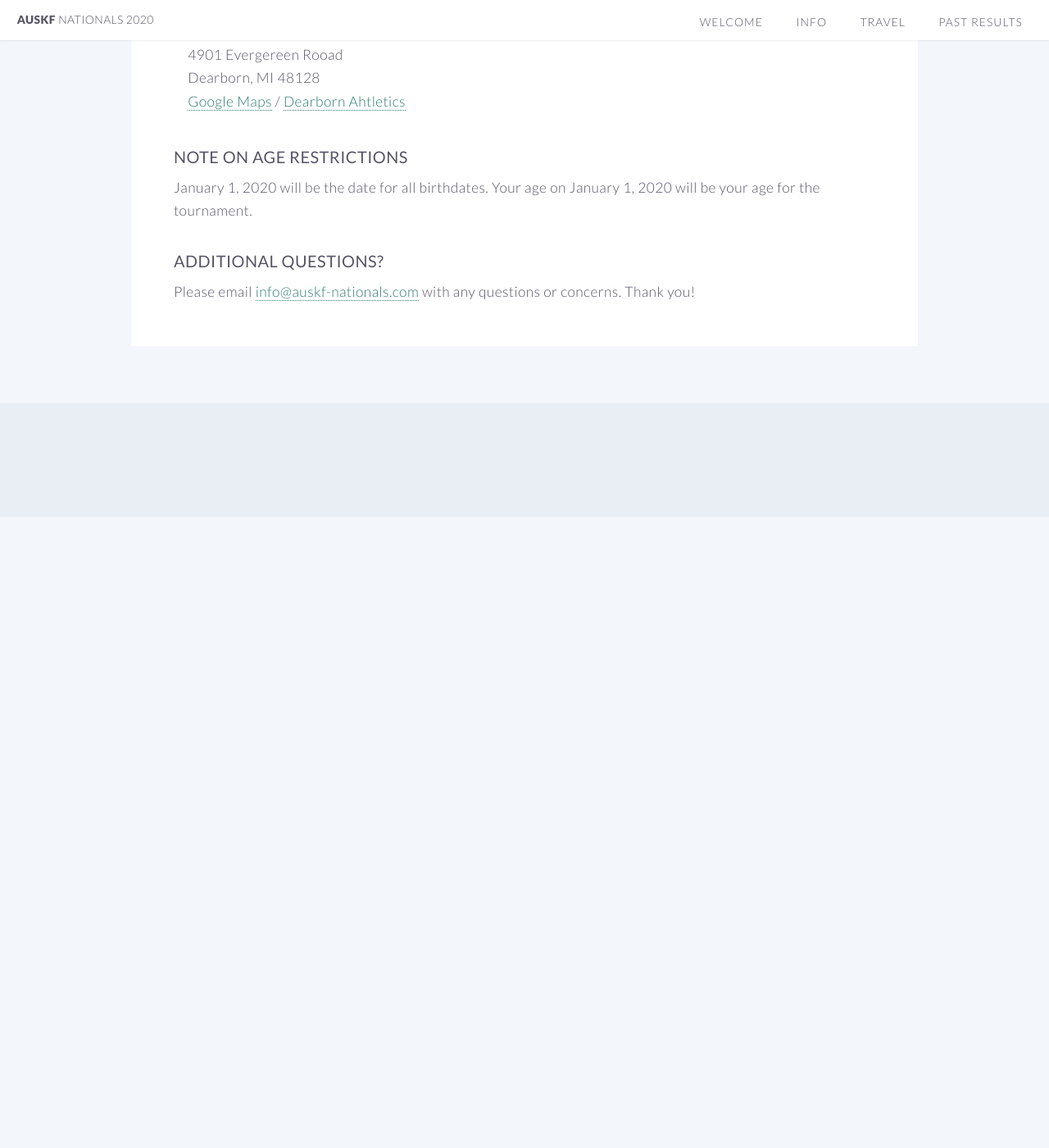
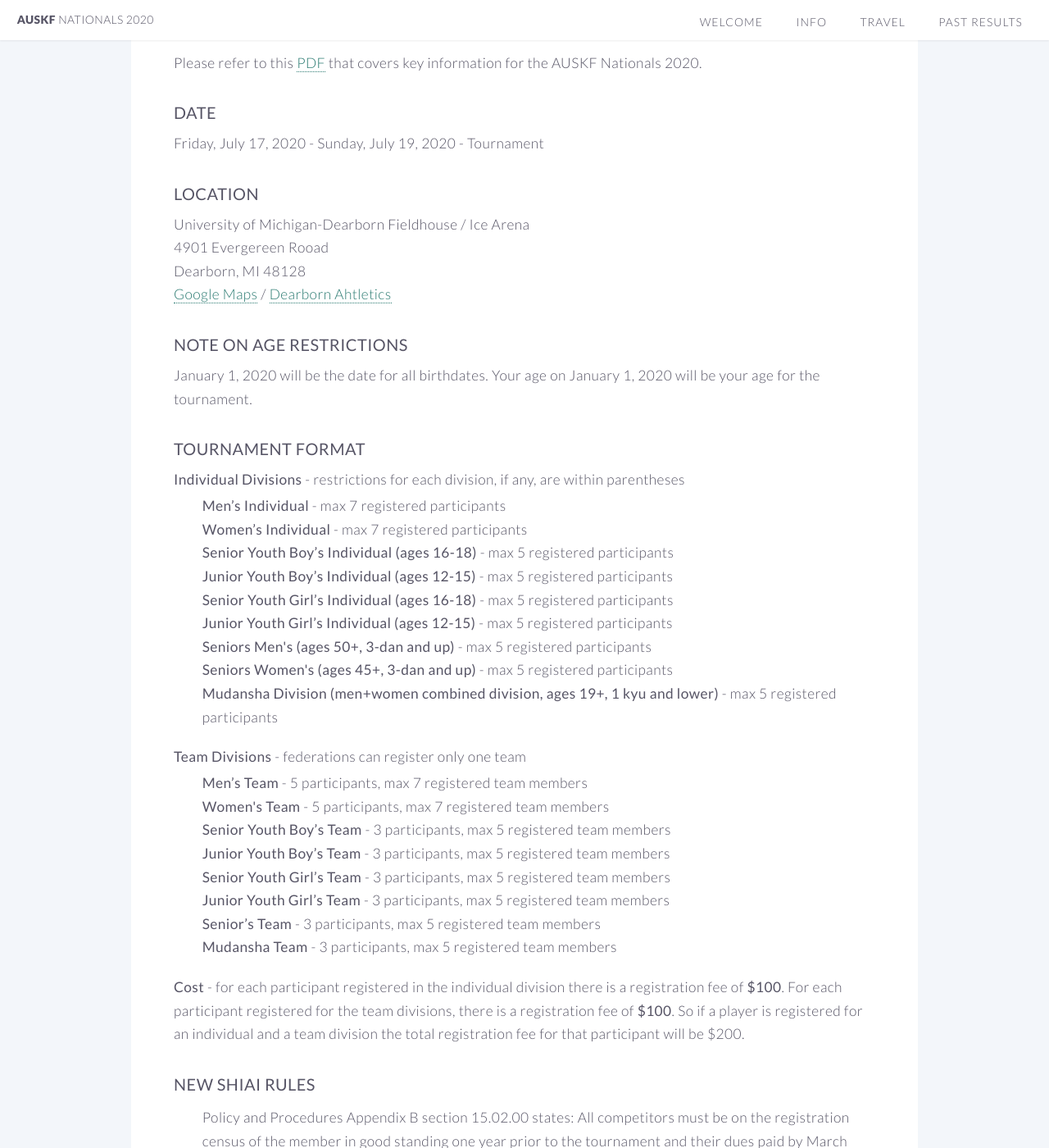
Before and after one commit to auskf-web/auskf-nationals.github.io, a Jekyll site: the page built from info.html, in a window 1280 px wide and 1400 px high, scrolled down 523 px. Shown: the whole window at 82% size. Built offline with Jekyll 4.4.1, drawn with Linux system fonts in a browser that asks for light colours; before the commit the page ends 1153 px from its top, so only the background shows below that; some of the changed text lies outside the part shown.

Commit message:
More info updates for 2020

```diff
--- a/_config.yml
+++ b/_config.yml
@@ -1,10 +1,10 @@
 # Site settings
-title: AUSKF Nationals 2017
+title: AUSKF Nationals
 
 email: web@auskf-nationals.com
 
 description: > # this means to ignore newlines until "baseurl:"
-  Official website for the AUSKF National Championships 2017
+  Official website for the AUSKF National Championships
 
 baseurl: ""
 
@@ -38,3 +38,9 @@ banner_photographer: Alberto Adán
 
 # If show_save_the_date is true ensure {{ site.tournament_year }}-welcome.pdf exists in the assets folder
 show_save_the_date: false
+
+# Bento
+number_of_days_order_bento: three
+range_of_days_for_bento: Friday - Sunday
+cost_bento_per_day: $15
+cost_bento_if_all_days: $45
--- a/index.html
+++ b/index.html
@@ -22,7 +22,6 @@ layout: landing-page
 			{{ site.tournament_location_city_state }}<br>
 		{% endif %}
 		<br>
-		<br>
 
 		Visit the <a href="/info.html">Info page</a> for more information.<br><br>
 
--- a/info.html
+++ b/info.html
@@ -29,25 +29,30 @@ th, td {
 			<section>
 				This page contains information on:
 				<ul style="padding-left:2em; padding-top:0.5em; margin-bottom: 20px;">
+					<li><a href="#pdf">Key Info PDF</a></li>
 					<li><a href="#date">Date</a></li>
 					<li><a href="#location">Location</a></li>
 					<li><a href="#age">Note on age restrictions</a></li>
+					<li><a href="#format">Tournament format</a></li>
+					<li><a href="#rules">New shiai rules</a></li>
+					<li><a href="#bento">Food and beverages</a></li>
 
 					<!--
 					<li><a href="#map">Map of tournament site facilities</a></li>
-					<li><a href="#bento">Food and beverages</a></li>
-					<li><a href="#format">Tournament format</a></li>
 					<li><a href="#sayonara">Sayonara Party</a></li>
 					-->
 
-					<!-- <li><a href="#shinai">Shinai Check-In</a></li> -->
+					<li><a href="#shinai">Shinai Check-In</a></li>
 					<li><a href="#questions">Additional questions?</a></li>
 				</ul>
 
+				<a name="pdf"><h1 style="padding-top: 50px; margin-top: -50px;"></h1></a>
+				<header style="margin-bottom: 8px;"><h3><b>Key Info PDF</b></h3></header>
+				Please refer to this <a href="assets/A3.2020 AUSKF National Championships Prelim Info R7.pdf" target=_blank>PDF</a> that covers key information for the AUSKF Nationals {{ site.tournament_year }}.<br><br>
+
 				<a name="date"><h1 style="padding-top: 50px; margin-top: -50px;"></h1></a>
 				<header style="margin-bottom: 8px;"><h3><b>Date</b></h3></header>
-				<ul style="padding-left:2em;">
-					<li>{{ site.tournament_date_with_day }} - Tournament</li>
+				{{ site.tournament_date_with_day }} - Tournament<br><br>
 
 					<!--
 					<ul style="padding-left:3em; margin-bottom: 10px;">
@@ -62,11 +67,9 @@ th, td {
 						<li>9:00am – 3:00pm</li>
 				    </ul>
 					-->
-				</ul>
 
 				<a name="location"><h1 style="padding-top: 50px; margin-top: -50px;"></h1></a>
 				<header style="margin-bottom: 8px;"><h3><b>Location</b></h3></header>
-				<ul style="list-style-type:none; padding-left:1em">
 				{% if site.venue_determined == true %}
 					{{ site.venue_address_1 }}<br>
 					{{ site.venue_address_2 }}<br>
@@ -76,9 +79,14 @@ th, td {
 					Venue TBD<br>
 					{{ site.tournament_location_city_state }}<br>
 				{% endif %}
-				</ul>
+				<br>
 
-				<!--
+				<a name="age"><h1 style="padding-top: 50px; margin-top: -50px;"></h1></a>
+				<header style="margin-bottom: 8px;"><h3><b>Note on age restrictions</b></h3></header>
+				January 1, {{ site.tournament_year }} will be the date for all birthdates. Your age on January 1, {{ site.tournament_year }} will be your age for the tournament.<br><br>
+
+				<a name="format"><h1 style="padding-top: 50px; margin-top: -50px;"></h1></a>
+				<header style="margin-bottom: 8px;"><h3><b>Tournament format</b></h3></header>
 				<b>Individual Divisions</b> - restrictions for each division, if any, are within parentheses
 				<ul style="padding-left:2em; padding-top:0.2em; margin-bottom: 20px;">
 					<li><b>Men’s Individual</b> - max 7 registered participants</li>
@@ -87,7 +95,8 @@ th, td {
 					<li><b>Junior Youth Boy’s Individual (ages 12-15)</b> - max 5 registered participants</li>
 					<li><b>Senior Youth Girl’s Individual (ages 16-18)</b> - max 5 registered participants</li>
 					<li><b>Junior Youth Girl’s Individual (ages 12-15)</b> - max 5 registered participants</li>
-					<li><b>Seniors Division Individual (ages 50+, 3-dan and up)</b> - max 5 registered participants</li>
+					<li><b>Seniors Men's (ages 50+, 3-dan and up)</b> - max 5 registered participants</li>
+					<li><b>Seniors Women's (ages 45+, 3-dan and up)</b> - max 5 registered participants</li>
 					<li><b>Mudansha Division (men+women combined division, ages 19+, 1 kyu and lower)</b> - max 5 registered participants</li>
 				</ul>
 
@@ -97,14 +106,25 @@ th, td {
 					<li><b>Women's Team</b> - 5 participants, max 7 registered team members</li>
 					<li><b>Senior Youth Boy’s Team</b> - 3 participants, max 5 registered team members</li>
 					<li><b>Junior Youth Boy’s Team</b> - 3 participants, max 5 registered team members</li>
-					<li><b>Senior/Junior Youth Girl’s Team</b> (18 and under) - 3 participants, max 5 registered team members</li>
+					<li><b>Senior Youth Girl’s Team</b> - 3 participants, max 5 registered team members</li>
+					<li><b>Junior Youth Girl’s Team</b> - 3 participants, max 5 registered team members</li>
 					<li><b>Senior’s Team</b> - 3 participants, max 5 registered team members</li>
 					<li><b>Mudansha Team</b> - 3 participants, max 5 registered team members</li>
 				</ul>
 
-				<b>Cost</b> - for each participant registered in the individual division there is a registration fee of <strong>$100</strong>. For each participant registered for the team divisions, there is a registration fee of <strong>$100</strong>. So if a player is registered for an individual and a team division the total registration fee for that participant will be $200.<br>
+				<b>Cost</b> - for each participant registered in the individual division there is a registration fee of <strong>$100</strong>. For each participant registered for the team divisions, there is a registration fee of <strong>$100</strong>. So if a player is registered for an individual and a team division the total registration fee for that participant will be $200.<br><br>
 
+				<a name="rules"><h1 style="padding-top: 50px; margin-top: -50px;"></h1></a>
+				<header style="margin-bottom: 8px;"><h3><b>New Shiai Rules</b></h3></header>
+				<ul style="padding-left:2em; padding-top:0.2em; margin-bottom: 20px;">
+					<li>Policy and Procedures Appendix B section 15.02.00 states: All competitors must be on the registration census of the
+					member in good standing one year prior to the tournament and their dues paid by March 31st of the tournament year.</li><br>
+					<li>Competitors in the following divisions must be a registered AUSKF member in good standing for three (3) years prior to the date of the 2020 AUSKF National Championships: Men’s Individual, Men's Team, Women’s Individual, Women's Team.</li><br>
+					<li>All individual championships will utilize a “double-elimination” seeding format in which each player participates in an initial “seeding” round to determine their placement (either first or second) in the championship round. In the event, there is an odd number of participants, a random participant shall be automatically placed in the seeding round.</li>
+				</ul>
 				<br>
+
+				<!--
 
 				<b>Shiai Rules</b>
 				<ul style="padding-left:2em; padding-top:0.2em; margin-bottom: 20px;">
@@ -135,19 +155,13 @@ th, td {
 				<br>
 				<b>NOTE: This high school campus is rather large. We recommend using the address for the Aquatic Center when navigating to the gym: <a href="https://goo.gl/maps/1CoNDRiHzJS2">629 North Jackson Ave</a>.</b><br>
 				<p style="text-align:center;"><img src="assets/ihs_map.jpg"></p>
-
-				<br><a name="bento"><h1 style="padding-top: 50px; margin-top: -50px;"></h1></a>
-				<header style="margin-bottom: 8px;"><h3><b>Food and beverages</b></h3></header>
-				<ul style="padding-left:2em; padding-top:0.2em; margin-bottom: 20px;">
-					<strong>Bento boxes</strong> can be pre-ordered for each of the four days of competition (Thursday - Sunday).
-					Each <strong>bento costs $10 per day</strong> (e.g. a competitor requesting a bento for all four days will pay $40 for bento).
-					Beverages will not be provided, but the tournament host site, Independence High School, will be selling beverages and some food.
-				</ul>
 				-->
 
-				<a name="age"><h1 style="padding-top: 50px; margin-top: -50px;"></h1></a>
-				<header style="margin-bottom: 8px;"><h3><b>Note on age restrictions</b></h3></header>
-				January 1, {{ site.tournament_year }} will be the date for all birthdates. Your age on January 1, {{ site.tournament_year }} will be your age for the tournament.<br><br>
+				<a name="bento"><h1 style="padding-top: 50px; margin-top: -50px;"></h1></a>
+				<header style="margin-bottom: 8px;"><h3><b>Food and beverages</b></h3></header>
+				<strong>Bento boxes</strong> can be pre-ordered for each of the {{ site.number_of_days_order_bento }} days of competition ({{ site.range_of_days_for_bento }}).
+				Each <strong>bento costs {{ site.cost_bento_per_day }} per day</strong> (e.g. a competitor requesting a bento for all {{ site.number_of_days_order_bento }} days will pay {{ site.cost_bento_if_all_days }} for bento).
+				Beverages will not be provided.<br><br>
 
 				<!--
 				<br><a name="format"><h1 style="padding-top: 50px; margin-top: -50px;"></h1></a>
```
Also changed, not shown: other parts of info.html (+2 -4 lines), 3 other files. Lines whose indentation alone changed are shown as unchanged.
